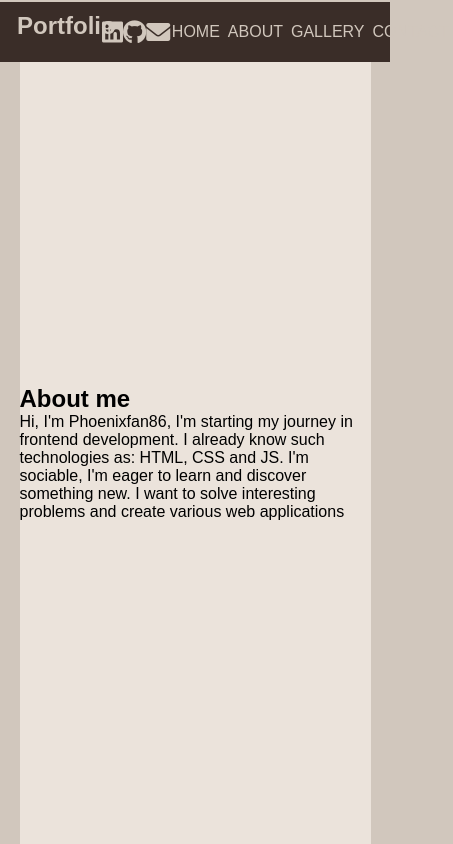
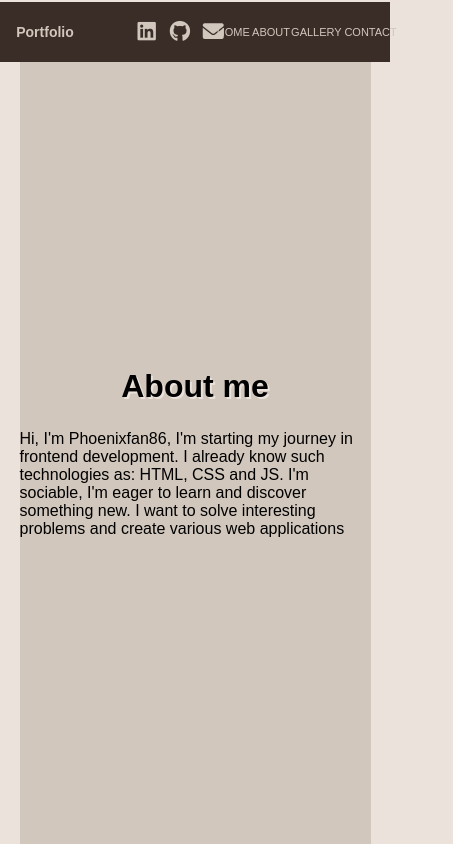
Before and after one commit to phoenixfan86/Portfolio_page, a plain HTML site: page index.html in a window 390 px wide. Shown: the whole page, 453 px wide, since content can reach past the window. Drawn offline with Linux system fonts and the light colour scheme; a web font is replaced by a local one.

Commit message:
update style.css

```diff
--- a/css/style.css
+++ b/css/style.css
@@ -14,10 +14,13 @@ body {
 	flex-direction: column;
 	align-items: center;
 	justify-content: center;
-	background-color: #d1c7bd;
+	background-color: #ebe3db;
 }
 
 header {
+    position:-webkit-sticky;
+    position:sticky;
+    top:0;
 	display: flex;
 	align-items: center;
 	justify-content: space-between;
@@ -31,9 +34,11 @@ header {
 .logo {
 	display: flex;
 	flex-direction: row;
+	align-items: center;
+	justify-content: center;
 	width: 100px;
 	height: 50px;
-	padding: 5px 15px;
+	padding: 5px;
 }
 
 .logo-text {
@@ -118,5 +123,35 @@ header {
 	justify-content: center;
 	width: 90%;
 	height: 100vh;
-	background-color: #ebe3db;
+	background-color: #d1c7bd;
 }
+
+h2{
+    text-align: center;
+    text-shadow: 2px 2px #ebe3db;
+    font-size: 32px;
+    margin-bottom: 25px;
+}
+
+@media (max-width: 425px) {
+    header{
+        justify-content: space-around;
+    }
+	.logo-text{
+	    font-size: 14px;
+	}
+
+	.social a{
+    font-size: 14px;
+	}
+
+	.main-menu{
+	    width: 130px;
+	}
+
+	.menu-item a{
+	    width: 70%;
+	    font-size: 11px;
+	    margin-right: 3px;
+	}
+}
```
